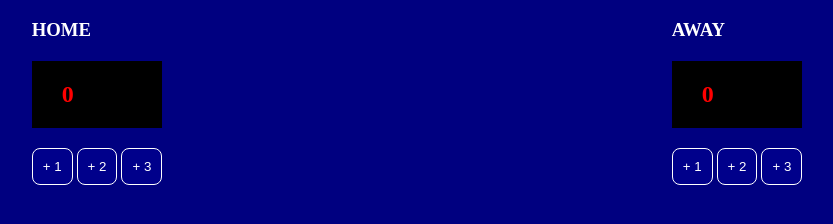
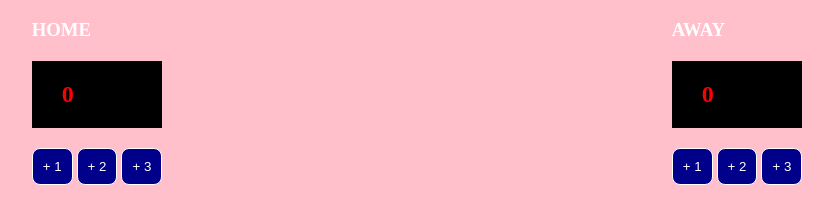
Before and after one commit to Rishik-coldest/Basketball-scoreboard, a plain HTML site: page index.html in a window 1280 px wide. Shown: the whole page, without its empty margins (223-1056 px from the left). Drawn offline with Linux system fonts and the light colour scheme.

Commit message:
Update background color

```diff
--- a/index.css
+++ b/index.css
@@ -1,6 +1,6 @@
 body {
     margin: 0;
-    background: navy;
+    background: pink;
 }
 
 .container {
```
